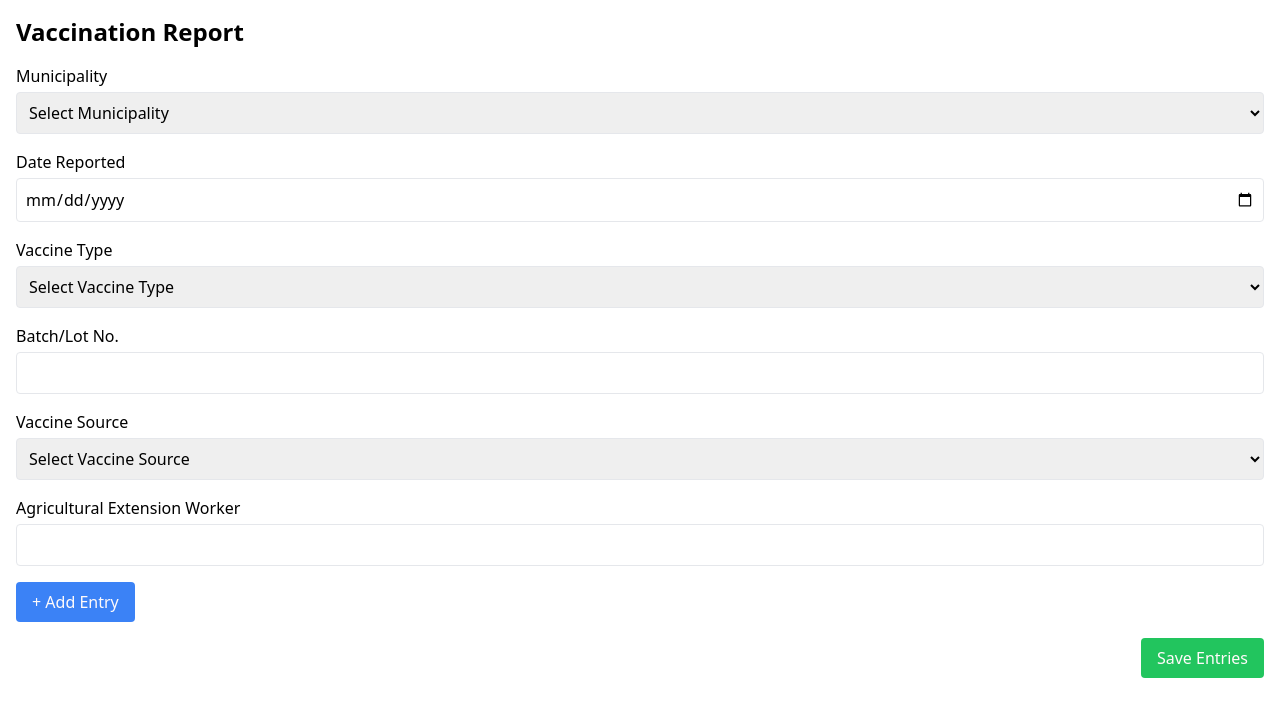
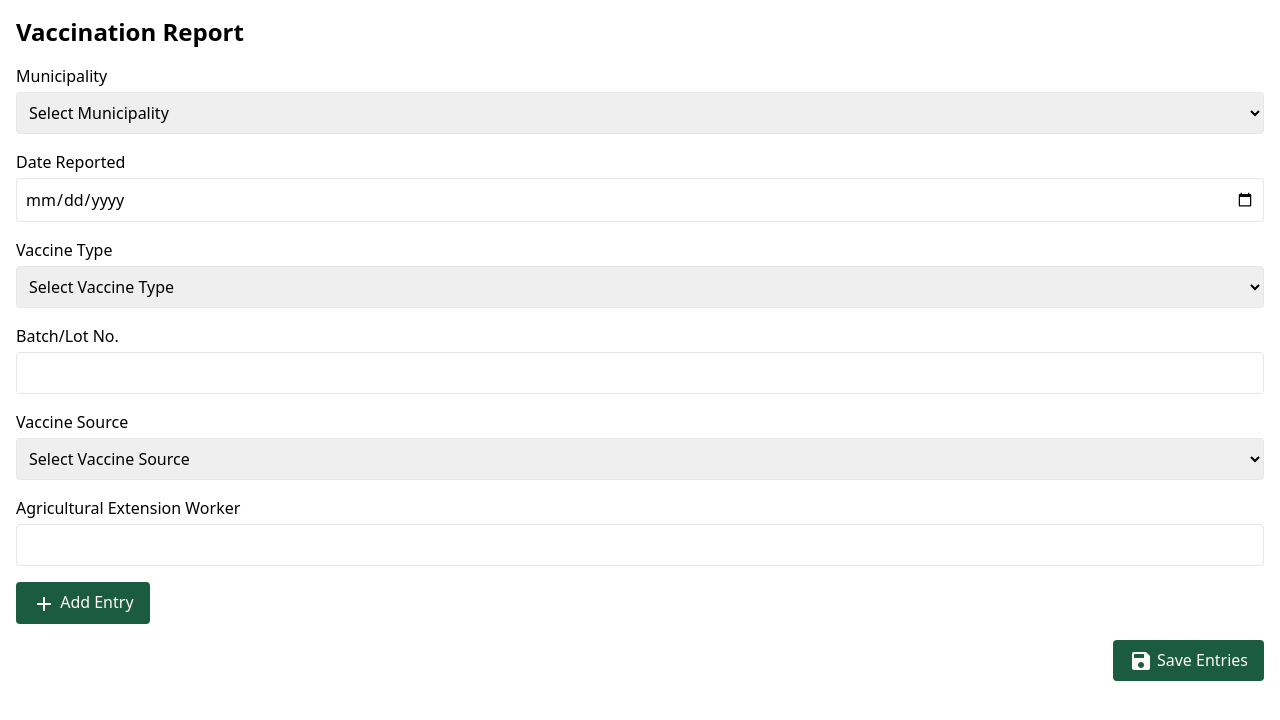
Before and after one commit to TonYacapin/PAAW, a React (Create React App) app in the folder dashboard/: page /Vr in a window 1280 px wide. Shown: the top 720 px of the page. Built offline with nearby package versions, Linux system fonts and the light colour scheme.

Commit message:
added save and add icon buttons, themes edit

```diff
--- a/dashboard/src/pages/Animal Disease Prevention Control and Eradication/VaccinationReport.js
+++ b/dashboard/src/pages/Animal Disease Prevention Control and Eradication/VaccinationReport.js
@@ -1,6 +1,7 @@
 import React, { useState } from 'react';
 import axios from 'axios'; // Import axios for HTTP requests
 import ConfirmationModal from '../../component/ConfirmationModal'; // Import the ConfirmationModal component
+import { Add, Save } from '@mui/icons-material';
 
 function VaccinationReport() {
   const [entries, setEntries] = useState([]);
@@ -229,9 +230,10 @@ function VaccinationReport() {
         <button
           type="button"
           onClick={addEntry}
-          className="mb-4 px-4 py-2 bg-blue-500 text-white rounded"
+          className="mb-4 px-4 py-2 bg-darkgreen text-white rounded"
         >
-          + Add Entry
+
+          <Add /> Add Entry
         </button>
 
         {entries.map((entry, index) => (
@@ -265,9 +267,9 @@ function VaccinationReport() {
         <button
           type="button"
           onClick={saveEntries}
-          className="px-4 py-2 bg-green-500 text-white rounded"
+          className="px-4 py-2 bg-darkgreen text-white rounded"
         >
-          Save Entries
+          <Save /> Save Entries
         </button>
       </div>
 
@@ -444,7 +446,7 @@ function VaccinationReport() {
               <button
                 type="button"
                 onClick={closeModal}
-                className="px-4 py-2 bg-blue-500 text-white rounded"
+                className="px-4 py-2 bg-darkgreen text-white rounded"
               >
                 Save Changes
               </button>
--- a/dashboard/src/pages/Livestock and Poultry DRRM/RoutineServicesMonitoringReport.js
+++ b/dashboard/src/pages/Livestock and Poultry DRRM/RoutineServicesMonitoringReport.js
@@ -1,6 +1,7 @@
 import React, { useState } from 'react';
 import axios from 'axios'; // Import axios for HTTP requests
 import ConfirmationModal from '../../component/ConfirmationModal'; // Import the ConfirmationModal component
+import { Add, Save } from '@mui/icons-material';
 
 function RoutineServicesMonitoringReport() {
   const [entries, setEntries] = useState([]);
@@ -190,9 +191,10 @@ function RoutineServicesMonitoringReport() {
         <button
           type="button"
           onClick={addEntry}
-          className="mb-4 px-4 py-2 bg-blue-500 text-white rounded"
+          className="mb-4 px-4 py-2 bg-darkgreen text-white rounded"
         >
-          + Add Entry
+
+          <Add /> Add Entry
         </button>
 
         {entries.map((entry, index) => (
@@ -226,9 +228,9 @@ function RoutineServicesMonitoringReport() {
         <button
           type="button"
           onClick={saveEntries}
-          className="px-4 py-2 bg-green-500 text-white rounded"
+          className="px-4 py-2 bg-darkgreen text-white rounded"
         >
-          Save Entries
+         <Save /> Save Entries
         </button>
       </div>
 
--- a/dashboard/src/pages/RABIES/RabiesVaccinationReport.js
+++ b/dashboard/src/pages/RABIES/RabiesVaccinationReport.js
@@ -364,7 +364,7 @@ function RabiesVaccinationReport() {
         <button
           type="button"
           onClick={addEntry}
-          className="mb-4 px-4 py-2 bg-blue-500 text-white rounded"
+          className="mb-4 px-4 py-2 bg-darkgreen text-white rounded"
         >
           + Add Entry
         </button>
@@ -400,7 +400,7 @@ function RabiesVaccinationReport() {
         <button
           type="button"
           onClick={saveEntries}
-          className="px-4 py-2 bg-green-500 text-white rounded"
+          className="px-4 py-2 bg-darkgreen text-white rounded"
         >
           Save Entries
         </button>
@@ -579,7 +579,7 @@ function RabiesVaccinationReport() {
         <button
           type="button"
           onClick={exportAsCSV}
-          className="px-4 py-2 bg-blue-500 text-white rounded"
+          className="px-4 py-2 bg-darkgreen text-white rounded"
         >
           Export as CSV
         </button>
```
